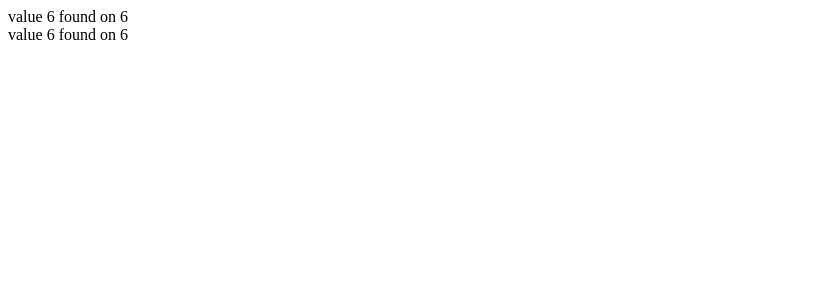
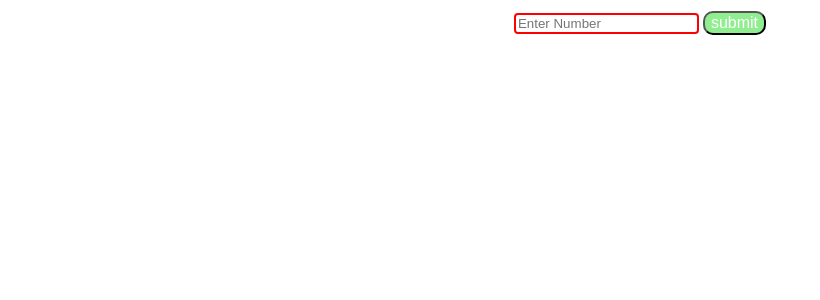
Before and after one commit to Developer-Baboo/19938_Baboo_Kumar_Meghwar, a PHP site: page /19938_Baboo_Kumar_Meghwar.php in a window 1280 px wide. Shown: the top 300 px of the page, without its empty margins (0-820 px from the left). Run offline with PHP 8.4, Linux system fonts and the light colour scheme.

Commit message:
updated......

```diff
--- a/TOPIC 8 Array/day_02/LINEAR SEARCH ON AN ARRAY (EVENING)/19938_Baboo_Kumar_Meghwar.php
+++ b/TOPIC 8 Array/day_02/LINEAR SEARCH ON AN ARRAY (EVENING)/19938_Baboo_Kumar_Meghwar.php
@@ -1,9 +1,79 @@
+<!DOCTYPE html>
+<html>
+
+<head>
+    <style>
+        .button {
+            background-color: lightgreen;
+            /* Green */
+            border: 2 solid black;
+            color: white;
+            /* padding: 15px 32px; */
+            text-align: center;
+            font-size: 16px;
+            cursor: pointer;
+            border-radius: 10px;
+        }
+
+        input[type=number] {
+            border: 2px solid red;
+            border-radius: 4px;
+        }
+
+        center {
+            color: green;
+        }
+    </style>
+</head>
+
+<body>
+    <center>
+        <form method="POST">
+            <table>
+                <tr>
+                    <td>
+                        <input type="number" name="number" value="number" required placeholder="Enter Number">
+                    </td>
+                    <td>
+                        <input class="button" type="submit" value="submit" name="submit">
+                    </td>
+                </tr>
+            </table>
+        </form>
+    </center>
+</body>
+
+</html>
 <?php
-$find_item = 6;
-$first_array = [1, 3, 5, 4, 6, 7, 6];
-for ($j = 0; isset($first_array[$j]); $j++) {
-    if ($first_array[$j] === $find_item) {
-        echo "value $find_item found on  $first_array[$j]";
-        echo "<br />";
+if (isset($_POST['submit'])) {
+    $number = $_POST['number'];
+
+    $count = 0;
+    $index = 0;
+
+    $array = [1, 3, 5, 4, 6, 7, 6];
+    for ($i = 0; isset($array[$i]); $i++) {
+        if ($array[$i] == $number) {
+            $index = $i;
+?>
+            <center>
+                <?php
+                echo "value $number found on position  $index";
+                echo "<br />";
+                ?>
+            </center>
+        <?php
+            $count = $count + 1;
+        }
+    }
+    if ($count == 0) {
+        ?>
+        <center>
+            <?php
+            echo "<br/>" . "Value not found";
+            ?>
+        </center>
+<?php
     }
 }
+?>
```
